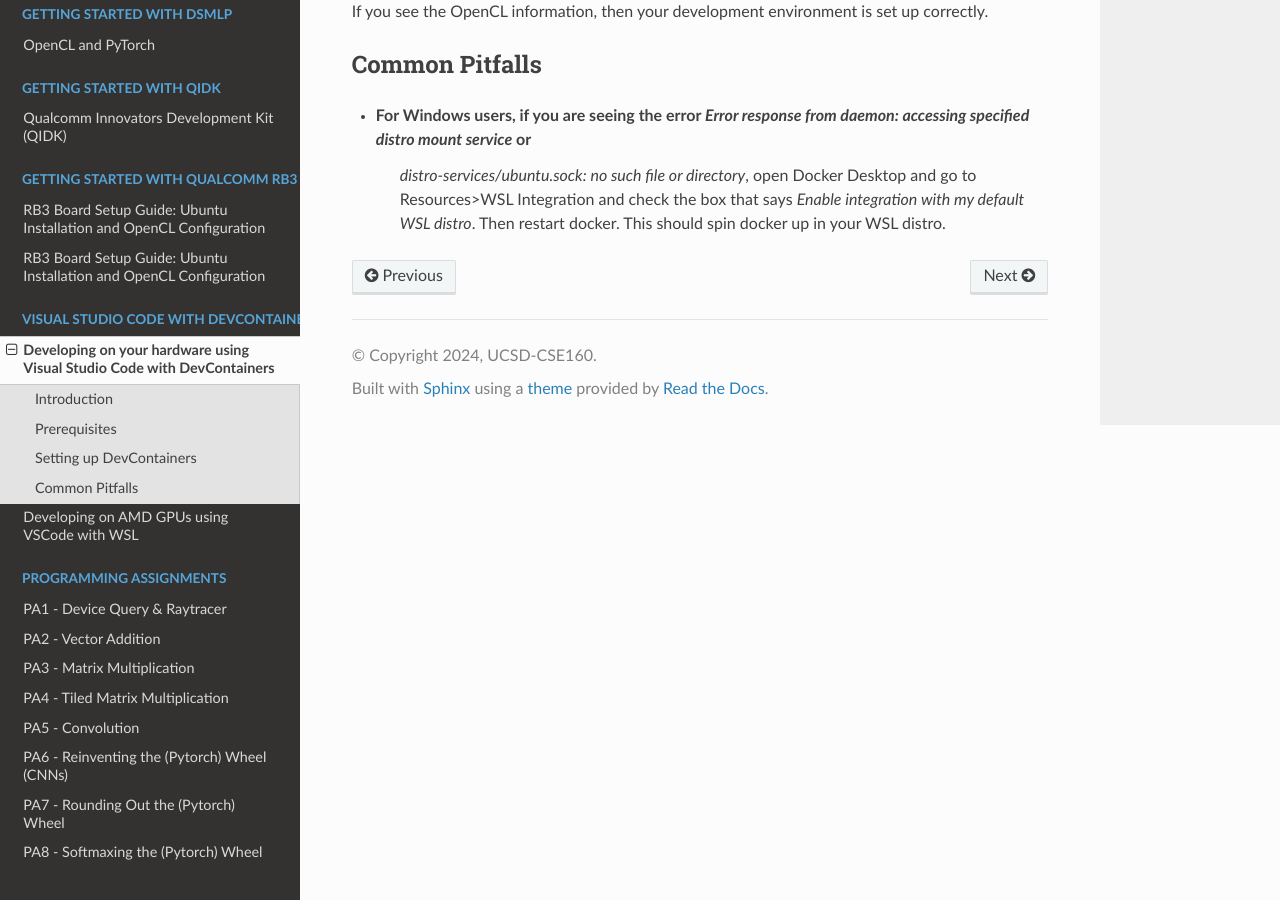
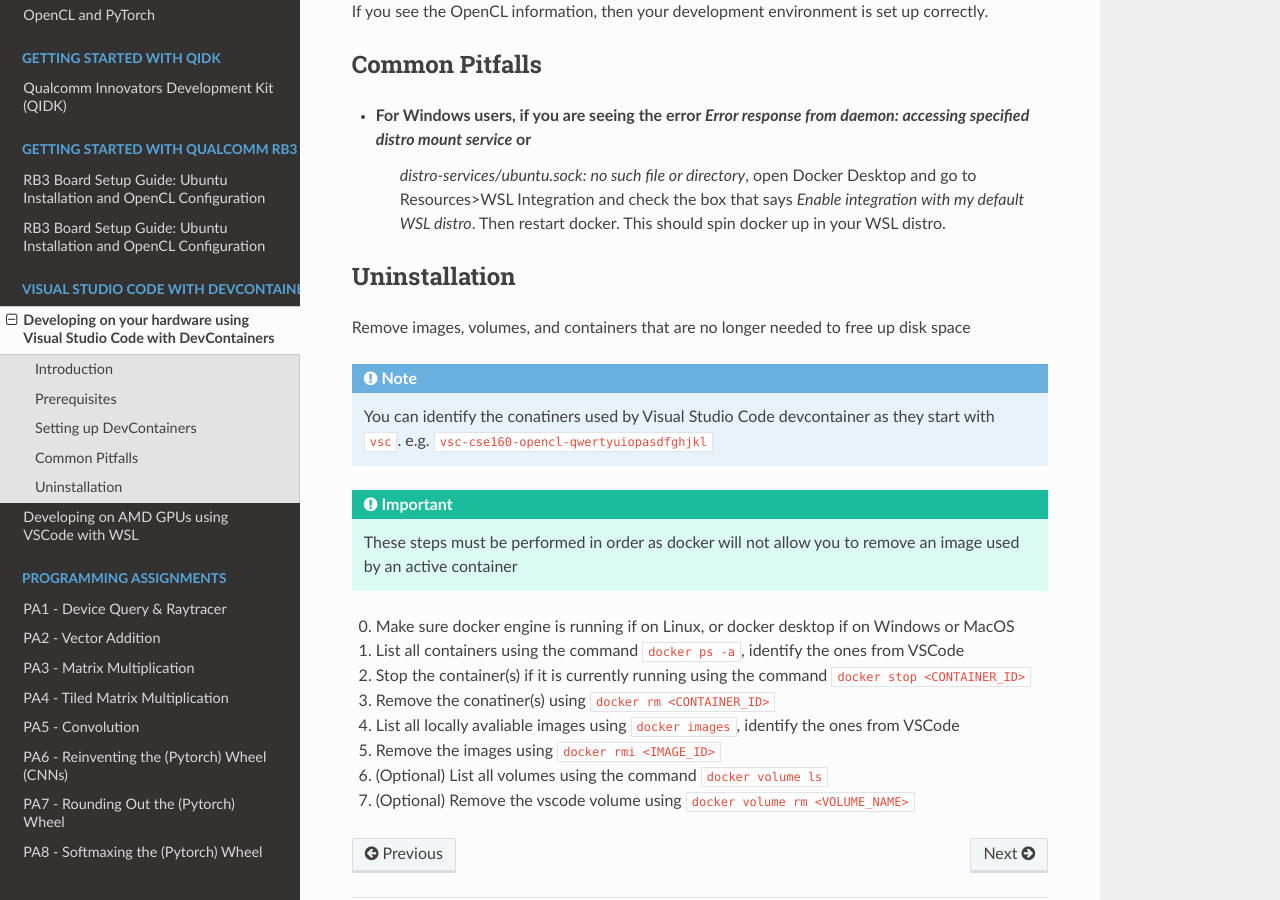
Before and after one commit to KastnerRG/cse160-docs, a Sphinx documentation site: the page built from docs/source/devcontainers.rst, in a window 1280 px wide and 900 px high, scrolled down 1014 px. Built offline with Sphinx 7.4.7 and the Read the Docs theme 3.1.0, drawn with Linux system fonts in a browser that asks for light colours; formulas are drawn with MathJax 3.

Commit message:
Image Removal Instructions (#30)
* adds instructions for container image removal

* adds note for order of removal

```diff
--- a/docs/source/devcontainers.rst
+++ b/docs/source/devcontainers.rst
@@ -34,3 +34,25 @@ Common Pitfalls
 - For Windows users, if you are seeing the error `Error response from daemon: accessing specified distro mount service` or
     `distro-services/ubuntu.sock: no such file or directory`, open Docker Desktop and go to Resources>WSL Integration and check the box that says
     `Enable integration with my default WSL distro`. Then restart docker. This should spin docker up in your WSL distro.
+
+Uninstallation
+--------------
+
+Remove images, volumes, and containers that are no longer needed to free up disk space
+
+.. note::
+    You can identify the conatiners used by Visual Studio Code devcontainer as they start with :code:`vsc`.
+    e.g. :code:`vsc-cse160-opencl-qwertyuiopasdfghjkl`
+
+.. important::
+    These steps must be performed in order as docker will not allow you to remove an image used by an active
+    container
+
+0. Make sure docker engine is running if on Linux, or docker desktop if on Windows or MacOS
+1. List all containers using the command :code:`docker ps -a`, identify the ones from VSCode
+2. Stop the container(s) if it is currently running using the command :code:`docker stop <CONTAINER_ID>`
+3. Remove the conatiner(s) using :code:`docker rm <CONTAINER_ID>`
+4. List all locally avaliable images using :code:`docker images`, identify the ones from VSCode
+5. Remove the images using :code:`docker rmi <IMAGE_ID>`
+6. (Optional) List all volumes using the command :code:`docker volume ls`
+7. (Optional) Remove the vscode volume using :code:`docker volume rm <VOLUME_NAME>`
```
